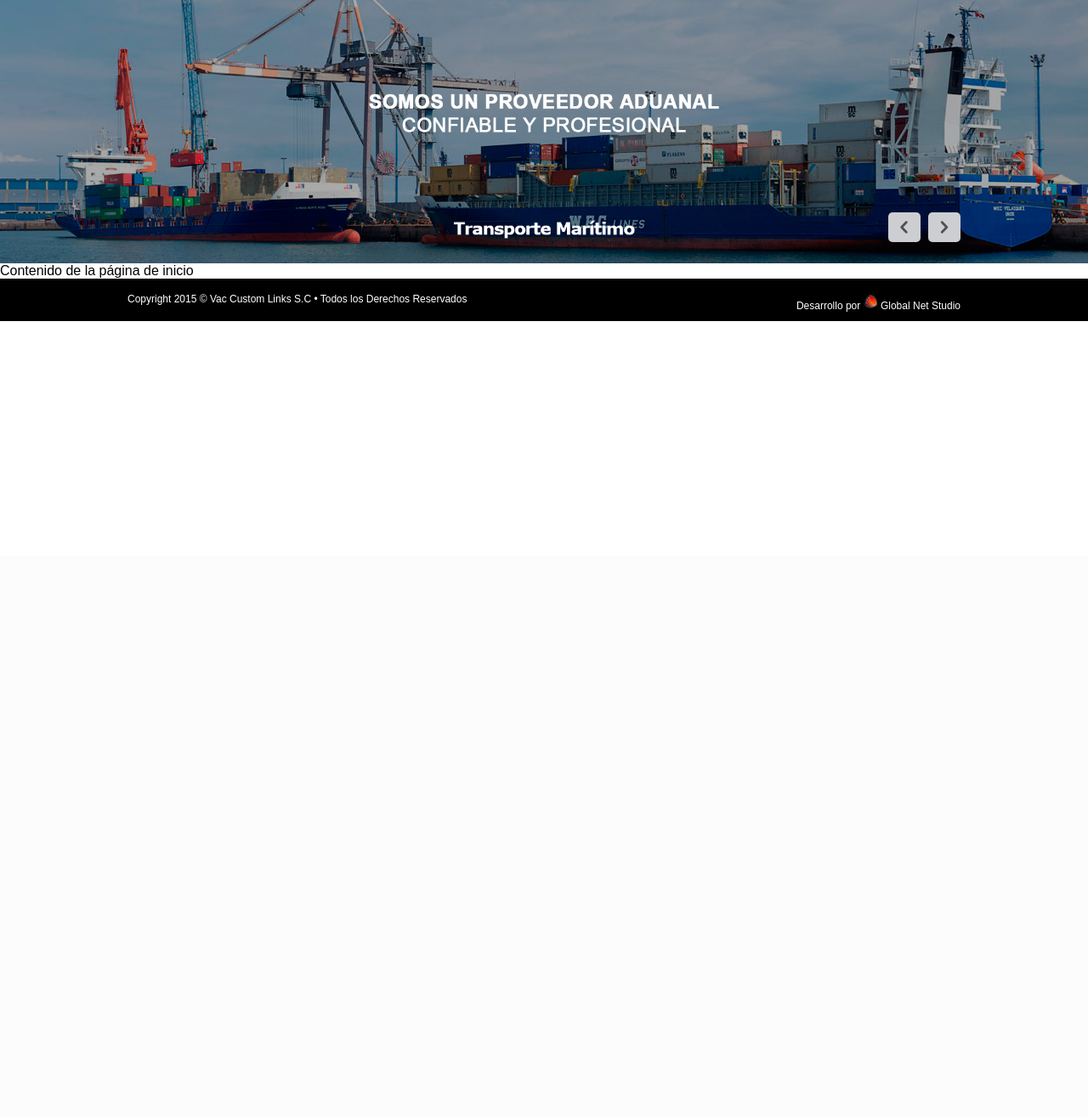
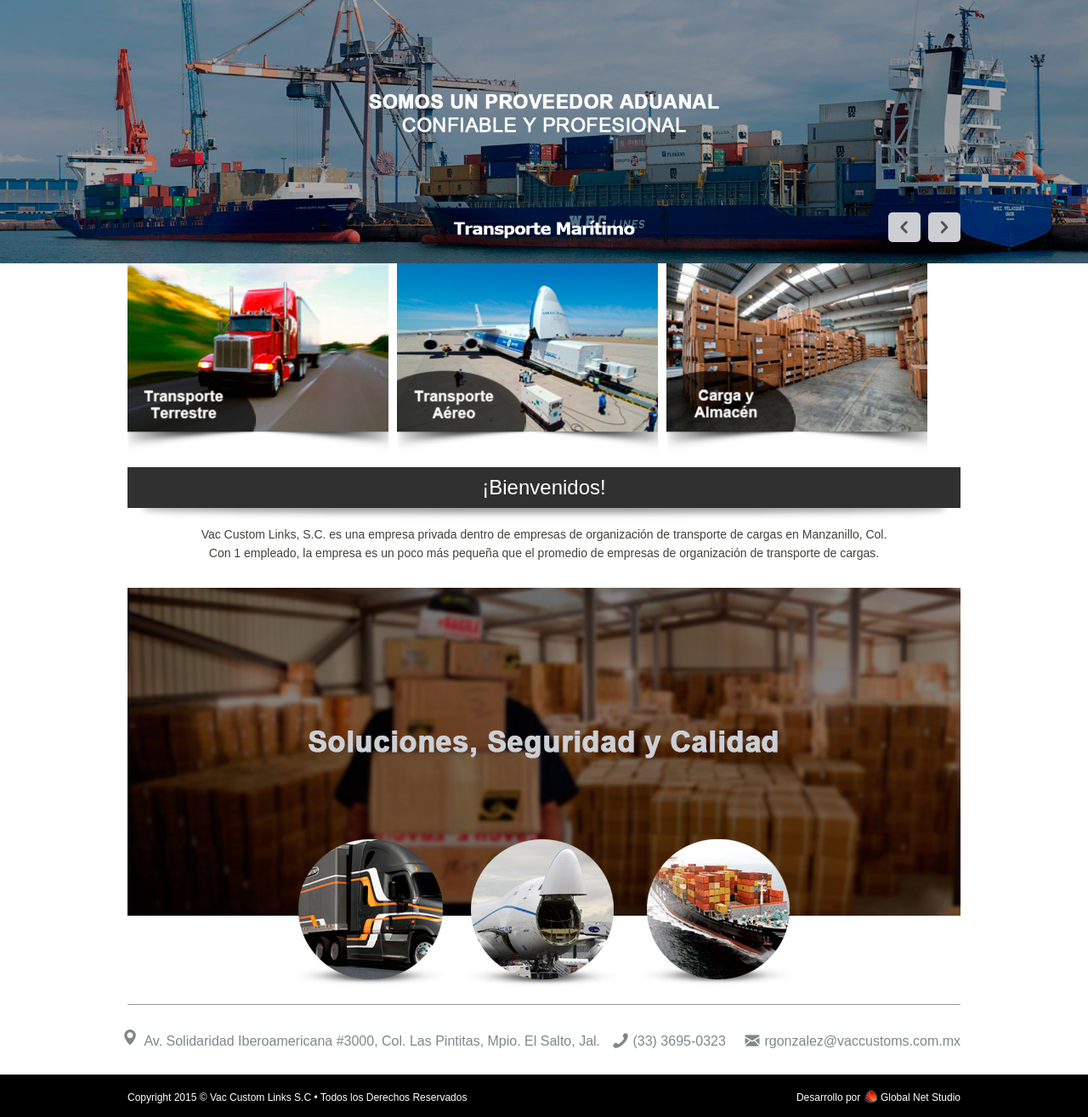
Before and after one commit to globalnetstudio/vac-custom, a PHP site: page / in a window 1280 px wide. Shown: the part 146-1461 px from the top of the page at 85% size. Before the commit the page ends 524 px from the top, so only its background shows below. Run offline with PHP 8.4, Linux system fonts and the light colour scheme; data that the repository does not hold is empty.

Commit message:
Se terminó el home

```diff
--- /dev/null
+++ b/_partials/address.php
@@ -0,0 +1,9 @@
+<!-- .address -->
+<div class="bottom-address clearfix">
+	<p><i class="icon-mark"></i>&nbsp;Av. Solidaridad Iberoamericana #3000, Col. Las Pintitas, Mpio. El Salto, Jal.</p>
+
+	<p><i class="icon-phone"></i>&nbsp;(33) 3695-0323</p>
+
+	<p><i class="icon-mail"></i>&nbsp;rgonzalez@vaccustoms.com.mx</p>
+</div>
+<!-- /.address -->
--- a/_partials/footer.php
+++ b/_partials/footer.php
@@ -31,7 +31,7 @@
 			});
 		</script>
 
-		<?php if($page == 'contact') : ?>
+		<?php if($pageId == 'contact') : ?>
 		<script>
 			$(document).ready(function() {
 				$("#contactForm").validate();
--- a/contacto.php
+++ b/contacto.php
@@ -11,7 +11,9 @@
 	<section>
 		<!-- .content -->
 		<div class="content">
-			Contenido de la página de contacto
+			Contacto
+
+			Envíanos tus dudas o comentarios a través de nuestro formulario de contacto.
 		</div>
 		<!-- /.content -->
 	</section>
--- a/css/styles.css
+++ b/css/styles.css
@@ -12,6 +12,10 @@
 body {
   font-family: arial, geneva, sans-serif;
   margin-top: 145px;
+}
+
+.content {
+  min-height: 400px;
 }
 
 .hide {
@@ -204,12 +208,114 @@ b {
   margin-right: 5px;
 }
 
+.bottom-address {
+  color: #7c8989;
+  margin-bottom: 30px;
+}
+
+.bottom-address p:first-child {
+  float: left;
+  width: 575px;
+}
+
+.bottom-address p {
+  float: left;
+}
+
+.bottom-address p:last-child {
+  float: right;
+}
+
+.bottom-address p {
+  position: relative;
+  padding-left: 15px;
+}
+
+.bottom-address p i {
+  position: absolute;
+  left: -6px;
+}
+
+.bottom-address p i.icon-mark {
+  font-size: 18px;
+  top: -5px;
+}
+
+.bottom-address p i.icon-phone, .bottom-address p i.icon-mail {
+  font-size: 22px;
+  top: -3px;
+}
+
+#home .content {
+  margin: auto;
+  width: 980px;
+}
+
+#home .services {
+  width: 100%;
+}
+
+#home .services .col {
+  float: left;
+  width: 31.33%;
+}
+
+#home .services .col:first-child {
+  margin-right: 1%;
+}
+
+#home .services .col:last-child {
+  margin-left: 1%;
+}
+
+#home .services .col img {
+  max-width: 309px;
+  width: 100%;
+}
+
+#home h2 {
+  text-align: center;
+  margin: 10px 0 20px;
+  background-color: #303030;
+  color: #fff;
+  padding: 10px 0;
+  font-size: 24px;
+  position: relative;
+}
+
+#home h2:after {
+  content: "";
+  position: absolute;
+  width: 96%;
+  height: 10px;
+  background-color: transparent;
+  left: 2%;
+  bottom: 0;
+  z-index: -1;
+  border-radius: 0 0 50% 50%;
+  box-shadow: 0 5px 10px rgba(0, 0, 0, 0.5);
+}
+
+#home h2 + p {
+  font-size: 14px;
+  color: #41403d;
+  text-align: center;
+  line-height: 22px;
+  margin-bottom: 30px;
+}
+
+#home .solutions {
+  padding-bottom: 20px;
+  margin-bottom: 30px;
+  border-bottom: solid 1px #999;
+}
+
 .footer {
   background-color: #000;
   color: #fff;
   font-size: 12px;
   height: 50px;
-  padding: 17px;
+  padding-top: 20px;
 }
 
 .footer .wrapper {
@@ -225,12 +331,18 @@ b {
   float: right;
 }
 
+.footer .global-net-studio-logo {
+  position: relative;
+  top: 4px;
+  margin-top: -8px;
+}
+
 .footer {
   background-color: #000;
   color: #fff;
   font-size: 12px;
   height: 50px;
-  padding: 17px;
+  padding-top: 20px;
 }
 
 .footer .wrapper {
@@ -246,4 +358,10 @@ b {
   float: right;
 }
 
+.footer .global-net-studio-logo {
+  position: relative;
+  top: 4px;
+  margin-top: -8px;
+}
+
 /*# sourceMappingURL=styles.css.map */
--- a/index.php
+++ b/index.php
@@ -11,7 +11,29 @@
 	<section>
 		<!-- .content -->
 		<div class="content">
-			Contenido de la página de inicio
+
+			<!-- .services -->
+			<div class="services clearfix">
+				<div class="col">
+					<img src="/images/home/transporte-terrestre.jpg" alt="Transporte Terrestre">
+				</div>
+				<div class="col">
+					<img src="/images/home/transporte-aereo.jpg" alt="Transporte Aereo">
+				</div>
+				<div class="col">
+					<img src="/images/home/carga-almacen.jpg" alt="Carga y Almacen">
+				</div>
+			</div>
+			<!-- /.services -->
+
+			<h2>¡Bienvenidos!</h2>
+
+			<p>Vac Custom Links, S.C. es una empresa privada dentro de empresas de organización de transporte de cargas en Manzanillo, Col.<br>Con 1 empleado, la empresa es un poco más pequeña que el promedio de empresas de organización de transporte de cargas.</p>
+
+			<img class="solutions" src="/images/home/soluciones-seguridad-calidad.jpg" alt="Soluciones, Seguridad y Calidad">
+
+			<?php include_once('./_partials/address.php') ?>
+
 		</div>
 		<!-- /.content -->
 	</section>
--- a/oficinas.php
+++ b/oficinas.php
@@ -11,7 +11,9 @@
 	<section>
 		<!-- .content -->
 		<div class="content">
-			Contenido de la página de oficinas
+			Nuestra Red
+
+			Cada día crecemos y nos consolidamos mas, a través de nuestras  filiales,  en GUADALAJARA, MANZANILLO, TIJUANA,  con el objetivo de dar apoyo y atención a nuestros clientes en cualquiera de nuestras filiales brindándoles un servicio profesional.
 		</div>
 		<!-- /.content -->
 	</section>
--- /dev/null
+++ b/sass/_address.sass
@@ -0,0 +1,24 @@
+.bottom-address
+	color: #7c8989
+	margin-bottom: 30px
+
+	p:first-child
+		float: left
+		width: 575px
+	p
+		float: left
+	p:last-child
+		float: right
+	p
+		position: relative
+		padding-left: 15px
+		i
+			position: absolute
+			left: -6px
+			&.icon-mark
+				font-size: 18px
+				top: -5px
+			&.icon-phone,
+			&.icon-mail
+				font-size: 22px
+				top: -3px
--- a/sass/_footer.sass
+++ b/sass/_footer.sass
@@ -3,7 +3,7 @@
 	color: #fff
 	font-size: 12px
 	height: 50px
-	padding: 17px
+	padding-top: 20px
 	.wrapper
 		margin: 0 auto
 		width: 980px
@@ -13,3 +13,8 @@
 
 	.created-by
 		float: right
+
+	.global-net-studio-logo
+		position: relative
+		top: 4px
+		margin-top: -8px
--- a/sass/_general.sass
+++ b/sass/_general.sass
@@ -2,6 +2,9 @@
 body
 	font-family: arial, geneva, sans-serif
 	margin-top: 145px
+
+.content
+	min-height: 400px
 
 
 .hide
--- a/sass/_home.sass
+++ b/sass/_home.sass
@@ -1,2 +1,48 @@
 #home
 	.content
+		margin: auto
+		width: 980px
+
+	.services
+		width: 100%
+		.col
+			float: left
+			width: 31.33%
+			&:first-child
+				margin-right: 1%
+			&:last-child
+				margin-left: 1%
+		.col img
+			max-width: 309px
+			width: 100%
+
+	h2
+		text-align: center
+		margin: 10px 0 20px
+		background-color: #303030
+		color: $white
+		padding: 10px 0
+		font-size: 24px
+		position: relative
+		&:after
+			content: ""
+			position: absolute
+			width: 96%
+			height: 10px
+			background-color: transparent
+			left: 2%
+			bottom: 0
+			z-index: -1
+			border-radius: 0 0 50% 50%
+			box-shadow: 0 5px 10px rgba(0,0,0,.5)
+	h2 + p
+		font-size: 14px
+		color: #41403d
+		text-align: center
+		line-height: 22px
+		margin-bottom: 30px
+
+	.solutions
+		padding-bottom: 20px
+		margin-bottom: 30px
+		border-bottom: solid 1px #999
--- a/sass/styles.sass
+++ b/sass/styles.sass
@@ -13,6 +13,7 @@
 @import 'colors'
 @import 'header'
 @import 'carousel'
+@import 'address'
 @import 'home'
 @import 'nosotros'
 @import 'servicios'
--- a/servicios.php
+++ b/servicios.php
@@ -11,7 +11,9 @@
 	<section>
 		<!-- .content -->
 		<div class="content">
-			Contenido de la página de servicios
+			Servicios
+
+			VAC CUSTOMS LINKS SC., debidamente constituida de acuerdo a las leyes mexicanas empresa profesional dedicada a realizar, gestionar y llevar a cabo todo tipo de trámite que se relacione con el trafico y comercio internacional, (despacho de mercancía importaciones y exportaciones), consolidación, desconsolidaciòn de todo tipo de carga aérea, terrestre, marítima y mixta nacional o internacional, asesorìa en materia aduanal y gestión fiscal, entre otros.
 		</div>
 		<!-- /.content -->
 	</section>
```
Also changed, not shown: nosotros.php (+15 -1 lines), images/home/carga-almacen.jpg (added), images/home/soluciones-seguridad-calidad.jpg (added), images/home/transporte-aereo.jpg (added), images/home/transporte-terrestre.jpg (added), 1 other file.
